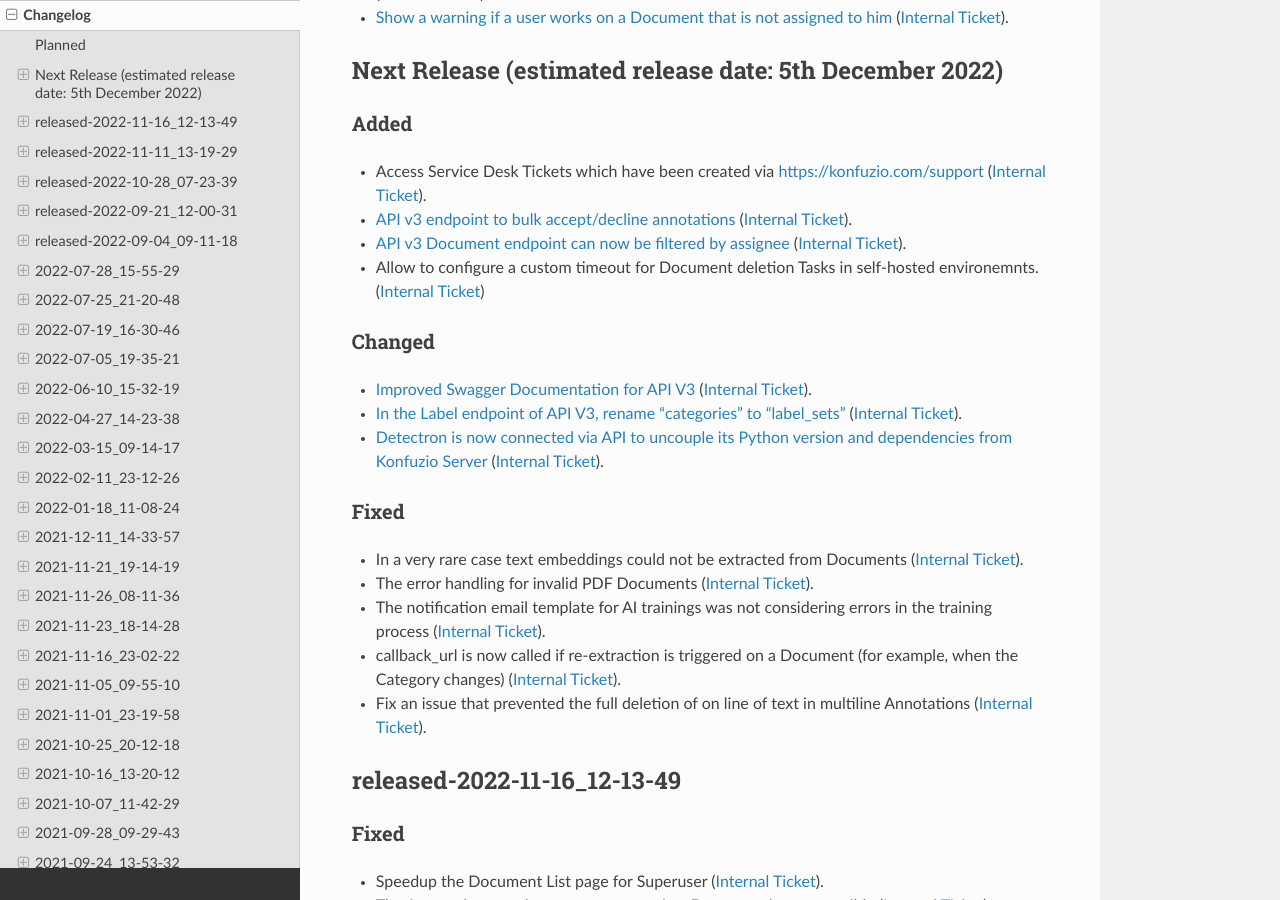
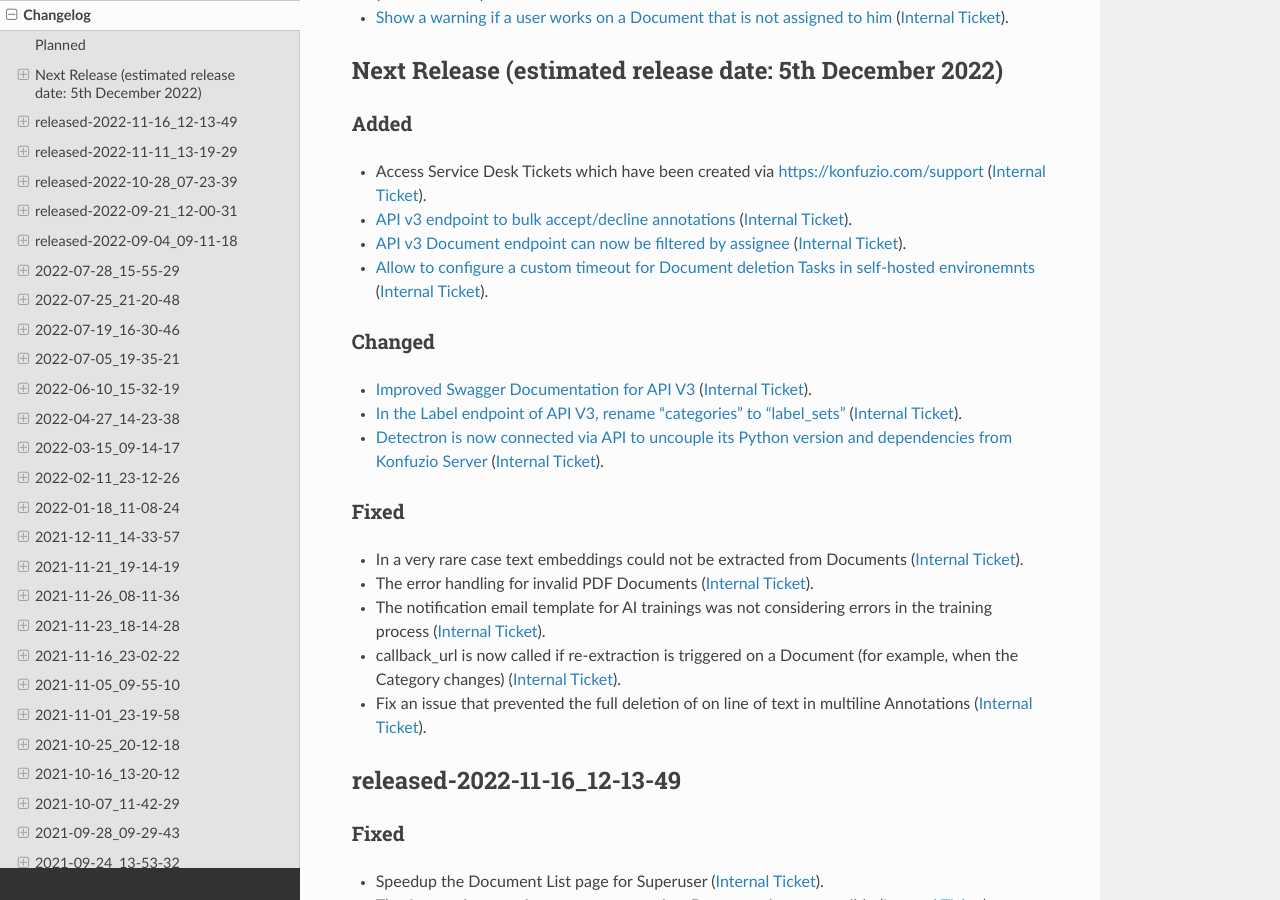
Before and after one commit to konfuzio-ai/konfuzio-sdk, a Sphinx documentation site: the page built from docs/web/changelog_app.md, in a window 1280 px wide and 900 px high, scrolled down 954 px. Built offline with Sphinx 7.4.7 and the Read the Docs theme 2.0.0, drawn with Linux system fonts in a browser that asks for light colours; part of the change alters nothing that is shown.

```diff
--- a/docs/web/changelog_app.md
+++ b/docs/web/changelog_app.md
@@ -45,7 +45,7 @@ These changes are for the tokenizers/new SDK branch.
 - Access Service Desk Tickets which have been created via https://konfuzio.com/support ([Internal Ticket](https://git.konfuzio.com/konfuzio/objectives/-/issues/9923)).
 - [API v3 endpoint to bulk accept/decline annotations](https://app.konfuzio.com/v3/swagger/#/documents/documents_update_annotations_partial_update) ([Internal Ticket](https://git.konfuzio.com/konfuzio/objectives/-/issues/9726)).
 - [API v3 Document endpoint can now be filtered by assignee](https://app.konfuzio.com/v3/swagger/#/documents/documents_list) ([Internal Ticket](https://git.konfuzio.com/konfuzio/objectives/-/issues/10052)).
-- Allow to configure a custom timeout for Document deletion Tasks in self-hosted environemnts. ([Internal Ticket](https://git.konfuzio.com/konfuzio/objectives/-/issues/10044))
+- [Allow to configure a custom timeout for Document deletion Tasks in self-hosted environemnts](https://dev.konfuzio.com/web/on_premises.html#id7) ([Internal Ticket](https://git.konfuzio.com/konfuzio/objectives/-/issues/10044)).
 
 ### Changed
 - [Improved Swagger Documentation for API V3](https://app.konfuzio.com/v3/swagger/) ([Internal Ticket](https://git.konfuzio.com/konfuzio/objectives/-/issues/9554)).
```
